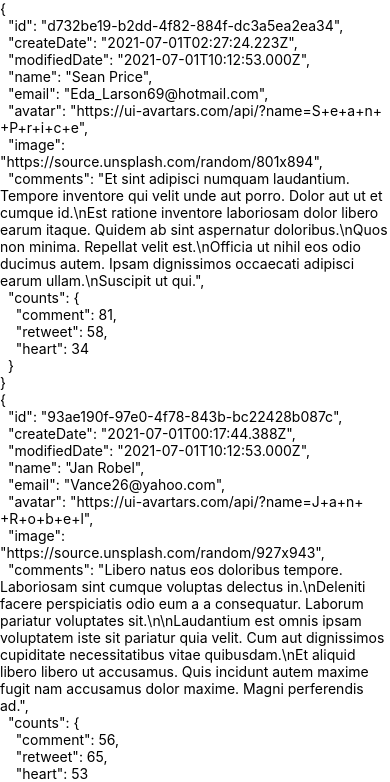
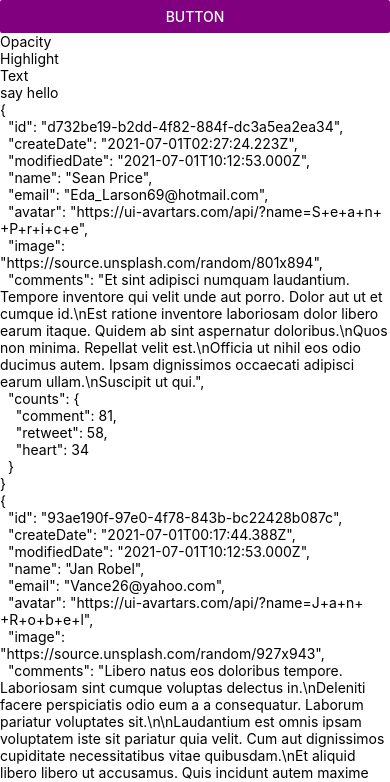
Before and after one commit to marvelopers/react-native-ts, a React Native app in the folder ch01/: screen / in a window 390 px wide. Shown: the top 782 px of the page. Built offline with nearby package versions, Linux system fonts and the light colour scheme.

Commit message:
이벤트 살펴보기

```diff
--- a/ch01/App.tsx
+++ b/ch01/App.tsx
@@ -2,13 +2,15 @@ import React from 'react';
 import { SafeAreaView, ScrollView } from 'react-native';
 import Person from './src/screens/Person';
 import * as Data from './src/data';
+import Event from './src/screens/Event';
 
-const people = Data.makeArray(100).map(Data.createRandomPerson);
+const people = Data.makeArray(10).map(Data.createRandomPerson);
 
 export default function App() {
   const children = people.map(person => <Person key={person.id} person={person} />);
   return (
     <SafeAreaView>
+      <Event />
       <ScrollView>{children}</ScrollView>
     </SafeAreaView>
   );
--- /dev/null
+++ b/ch01/src/screens/Event.tsx
@@ -0,0 +1,24 @@
+import React from 'react';
+import { Alert, Button, TouchableOpacity, TouchableHighlight, Text, TextInput } from 'react-native';
+
+const Event = () => {
+  const handlePress = () => Alert.alert('YAY', 'YO');
+
+  return (
+    <>
+      <Button title="button" color="purple" onPress={handlePress} />
+      <TouchableOpacity onPress={handlePress}>
+        <Text>Opacity</Text>
+      </TouchableOpacity>
+      <TouchableHighlight onPress={handlePress}>
+        <Text>Highlight</Text>
+      </TouchableHighlight>
+      <Text onPress={handlePress}>Text</Text>
+      <TextInput
+        placeholder="say hello"
+        onChangeText={(text: string) => console.log(text)}></TextInput>
+    </>
+  );
+};
+
+export default Event;
```
